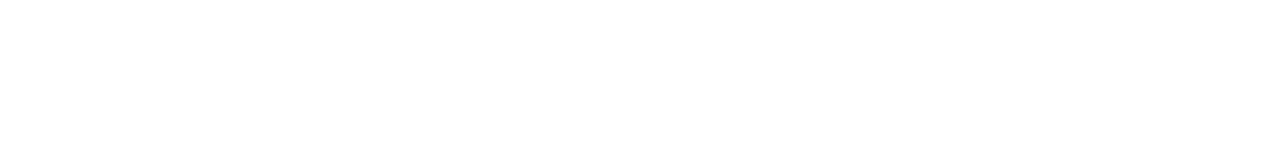
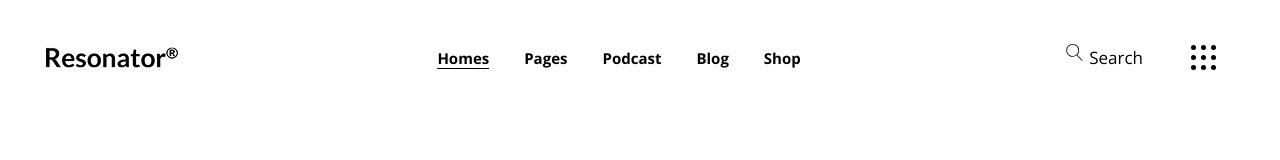
Before and after one commit to andersenUnity/resonator, a plain HTML site: page index.html in a window 1280 px wide. Drawn offline with Linux system fonts and the light colour scheme.

Commit message:
impl: - header

```diff
--- a/index.html
+++ b/index.html
@@ -9,6 +9,50 @@
     <title>Resonator</title>
 </head>
 <body>
-
+<header class="header">
+    <a href="/" class="header-logo">
+        <img src="./icons/logo.png" alt="Resonator" class="header-logo-image"
+             width="132" height="20">
+    </a>
+    <nav class="header-menu">
+        <ul class="header-menu-list">
+            <li class="header-menu-item">
+                <a class="header-menu-link is-current" href="/">
+                    Homes
+                </a>
+            </li>
+            <li class="header-menu-item">
+                <a class="header-menu-link" href="/">
+                    Pages
+                </a>
+            </li>
+            <li class="header-menu-item">
+                <a class="header-menu-link" href="/">
+                    Podcast
+                </a>
+            </li>
+            <li class="header-menu-item">
+                <a class="header-menu-link" href="/">
+                    Blog
+                </a>
+            </li>
+            <li class="header-menu-item">
+                <a class="header-menu-link" href="/">
+                    Shop
+                </a>
+            </li>
+        </ul>
+    </nav>
+    <div class="header-controls">
+        <button class="header-search-button header-button"
+                title="Search">
+            Search
+        </button>
+        <button class="header-burger-button header-button"
+                title="Show menu">
+            <span class="visually-hidden">Show menu</span>
+        </button>
+    </div>
+</header>
 </body>
 </html>
--- a/styles.css
+++ b/styles.css
@@ -0,0 +1,411 @@
+@font-face {
+    font-family: Lato;
+    font-weight: 400;
+    src: url("fonts/lato/lato-regular.woff2") format("woff2");
+    font-style: normal;
+    font-display: swap;
+}
+
+@font-face {
+    font-family: Lato;
+    font-weight: 700;
+    src: url("fonts/lato/lato-bold.woff2") format("woff2");
+    font-style: normal;
+    font-display: swap;
+}
+
+@font-face {
+    font-family: OpenSans;
+    font-weight: 200 800;
+    src: url("fonts/openSans-variable.woff2") format("woff2");
+    font-style: normal;
+    font-display: swap;
+}
+
+/**
+  Нормализация блочной модели
+ */
+*,
+::before,
+::after {
+    box-sizing: border-box;
+}
+
+/**
+  Убираем внутренние отступы слева тегам списков,
+  у которых есть атрибут class
+ */
+:where(ul, ol):where([class]) {
+    padding-left: 0;
+}
+
+/**
+  Убираем внешние отступы body и двум другим тегам,
+  у которых есть атрибут class
+ */
+body,
+:where(blockquote, figure, fieldset):where([class]) {
+    margin: 0;
+}
+
+/**
+  Убираем внешние отступы вертикали нужным тегам,
+  у которых есть атрибут class
+ */
+:where(
+  h1,
+  h2,
+  h3,
+  h4,
+  h5,
+  h6,
+  p,
+  ul,
+  ol,
+  dl
+):where([class]) {
+    margin-block: 0;
+}
+
+:where(dd[class]) {
+    margin-left: 0;
+}
+
+:where(fieldset[class]) {
+    padding: 0;
+    border: none;
+}
+
+/**
+  Убираем стандартный маркер маркированному списку,
+  у которого есть атрибут class
+ */
+:where(ul[class]) {
+    list-style: none;
+}
+
+:where(address[class]) {
+    font-style: normal;
+}
+
+/**
+  Обнуляем вертикальные внешние отступы параграфа,
+  объявляем локальную переменную для внешнего отступа вниз,
+  чтобы избежать взаимодействие с более сложным селектором
+ */
+p {
+    --paragraphMarginBottom: 24px;
+
+    margin-block: 0;
+}
+
+/**
+  Внешний отступ вниз для параграфа без атрибута class,
+  который расположен не последним среди своих соседних элементов
+ */
+p:where(:not([class]):not(:last-child)) {
+    margin-bottom: var(--paragraphMarginBottom);
+}
+
+
+/**
+  Упрощаем работу с изображениями и видео
+ */
+img,
+video {
+    display: block;
+    max-width: 100%;
+    height: auto;
+}
+
+/**
+  Наследуем свойства шрифт для полей ввода
+ */
+input,
+textarea,
+select,
+button {
+    font: inherit;
+}
+
+html {
+    /**
+      Пригодится в большинстве ситуаций
+      (когда, например, нужно будет "прижать" футер к низу сайта)
+     */
+    height: 100%;
+    /**
+      Убираем скачок интерфейса по горизонтали
+      при появлении / исчезновении скроллбара
+     */
+    scrollbar-gutter: stable;
+}
+
+/**
+  Плавный скролл
+ */
+html {
+    scroll-behavior: smooth;
+}
+
+body {
+    /**
+      Пригодится в большинстве ситуаций
+      (когда, например, нужно будет "прижать" футер к низу сайта)
+     */
+    min-height: 100%;
+    /**
+      Унифицированный интерлиньяж
+     */
+    line-height: 1.5;
+}
+
+/**
+  Нормализация высоты элемента ссылки при его инспектировании в DevTools
+ */
+a:where([class]) {
+    display: inline-flex;
+}
+
+/**
+  Курсор-рука при наведении на элемент
+ */
+button,
+label {
+    cursor: pointer;
+}
+
+/**
+  Приводим к единому цвету svg-элементы
+  (за исключением тех, у которых уже указан
+  атрибут fill со значением 'none' или начинается с 'url')
+ */
+:where([fill]:not(
+  [fill="none"],
+  [fill^="url"]
+)) {
+    fill: currentColor;
+}
+
+/**
+  Приводим к единому цвету svg-элементы
+  (за исключением тех, у которых уже указан
+  атрибут stroke со значением 'none')
+ */
+:where([stroke]:not(
+  [stroke="none"],
+  [stroke^="url"]
+)) {
+    stroke: currentColor;
+}
+
+/**
+  Чиним баг задержки смены цвета при взаимодействии с svg-элементами
+ */
+svg * {
+    transition-property: fill, stroke;
+}
+
+/**
+  Приведение рамок таблиц в классический 'collapse' вид
+ */
+:where(table) {
+    border-collapse: collapse;
+    border-color: currentColor;
+}
+
+/**
+  Удаляем все анимации и переходы для людей,
+  которые предпочитают их не использовать
+ */
+@media (prefers-reduced-motion: reduce) {
+    *,
+    ::before,
+    ::after {
+        animation-duration: 0.01ms !important;
+        animation-iteration-count: 1 !important;
+        transition-duration: 0.01ms !important;
+        scroll-behavior: auto !important;
+    }
+}
+
+.visually-hidden {
+    position: absolute;
+    width: 1px;
+    height: 1px;
+    margin: -1px;
+    border: 0;
+    padding: 0;
+    white-space: nowrap;
+    clip-path: inset(100%);
+    clip: rect(0 0 0 0);
+    overflow: hidden;
+}
+
+:root{
+    --color-light: #fff;
+    --color-dark: rgb(0, 0, 0);
+    --color-gray-light: #8E8B8C;
+    --color-gray-darker: #969696;
+
+    --transition-duration: 0.2ms;
+
+    --border-radius-common: 10px;
+    --box-shadow-common: 0 0 25px 0 rgba(0, 0, 0, 0.08);
+
+    --header-height: 115px;
+}
+
+body{
+    font-family: OpenSans, sans-serif;
+    color: var(--color-dark);
+    font-size: 1.0625rem;
+    line-height: 1.59;
+    font-weight: 400;
+}
+
+h1, h2, h3, h4, h5, h6 {
+    font-family: Lato, sans-serif;
+    font-weight: 700;
+}
+
+a,
+button,
+input,
+textarea,
+svg * {
+    transition-duration: var(--transition-duration);
+}
+
+a{
+    color: var(--color-dark);
+
+    &:hover{
+        color: var(--color-gray-light);
+    }
+}
+
+.container{
+    width: 1300px;
+    margin-inline: auto;
+}
+
+.container-wide{
+    width: 1920px;
+    margin-inline: auto;
+}
+
+.header{
+    display: flex;
+    padding-inline: 46px;
+    column-gap: 80px;
+    justify-content: space-between;
+    align-items: center;
+    min-height: var(--header-height);
+}
+
+.header-menu{
+    display: flex;
+    align-items: center;
+    height: var(--header-height);
+}
+
+.header-menu-list{
+    display: inline-flex;
+    flex-wrap: wrap;
+    column-gap: 35px;
+}
+
+.header-menu-link{
+    position: relative;
+    font-weight: bold;
+    font-size:0.9375rem;
+    line-height: 1.4;
+    text-decoration: none;
+
+    &.is-current::after{
+        content: "";
+        position: absolute;
+        right: 0;
+        bottom: 0;
+        width: 100%;
+        height: 1px;
+        background-color: currentColor;
+    }
+}
+
+.header-controls{
+    display: flex;
+    align-items: center;
+    column-gap: 39px;
+    height: var(--header-height);
+}
+
+.header-button{
+    border: none;
+    background-color: transparent;
+
+    &:hover{
+        background-color: var(--color-gray-light);
+        border-radius: 5px;
+    }
+}
+
+.header-search-button{
+    display: inline-flex;
+    column-gap: 6px;
+    &::before{
+       content: "";
+        background: url("/icons/searsh_icon.svg") center/ contain no-repeat;
+        width: 1em;
+        aspect-ratio: 1;
+    }
+}
+
+.header-burger-button{
+    display: flex;
+    position: relative;
+    width: 31px;
+    aspect-ratio: 1;
+    &::after {
+        content: "";
+        position: absolute;
+        width: 25px;
+        aspect-ratio: 1;
+        right: 0;
+        top: 0;
+        translate: -3px 3px;
+        background: url("/icons/burger.svg") center/ cover no-repeat;
+    }
+}
+
+@media (max-width: 1023px) {
+    .header{
+        flex-wrap: wrap;
+        padding-inline: 30px;
+        --header-height: 80px;
+    }
+
+    .header-menu{
+        width: 100%;
+        order: 1;
+    }
+
+    .header-controls{
+        column-gap: 20px ;
+    }
+}
+
+@media (max-width: 767px) {
+    .header {
+        --header-height: 60px;
+        padding-inline: 20px;
+    }
+    .header-menu-list{
+        gap: 20px;
+        height: 2em;
+    }
+    .header{
+        gap: 20px
+    }
+}
```
Also changed, not shown: fonts/lato/lato-bold.woff2 (added), fonts/lato/lato-regular.woff2 (added), fonts/openSans-variable.woff2 (added), icons/burger.svg (added), icons/logo.png (added), icons/searsh_icon.svg (added).
